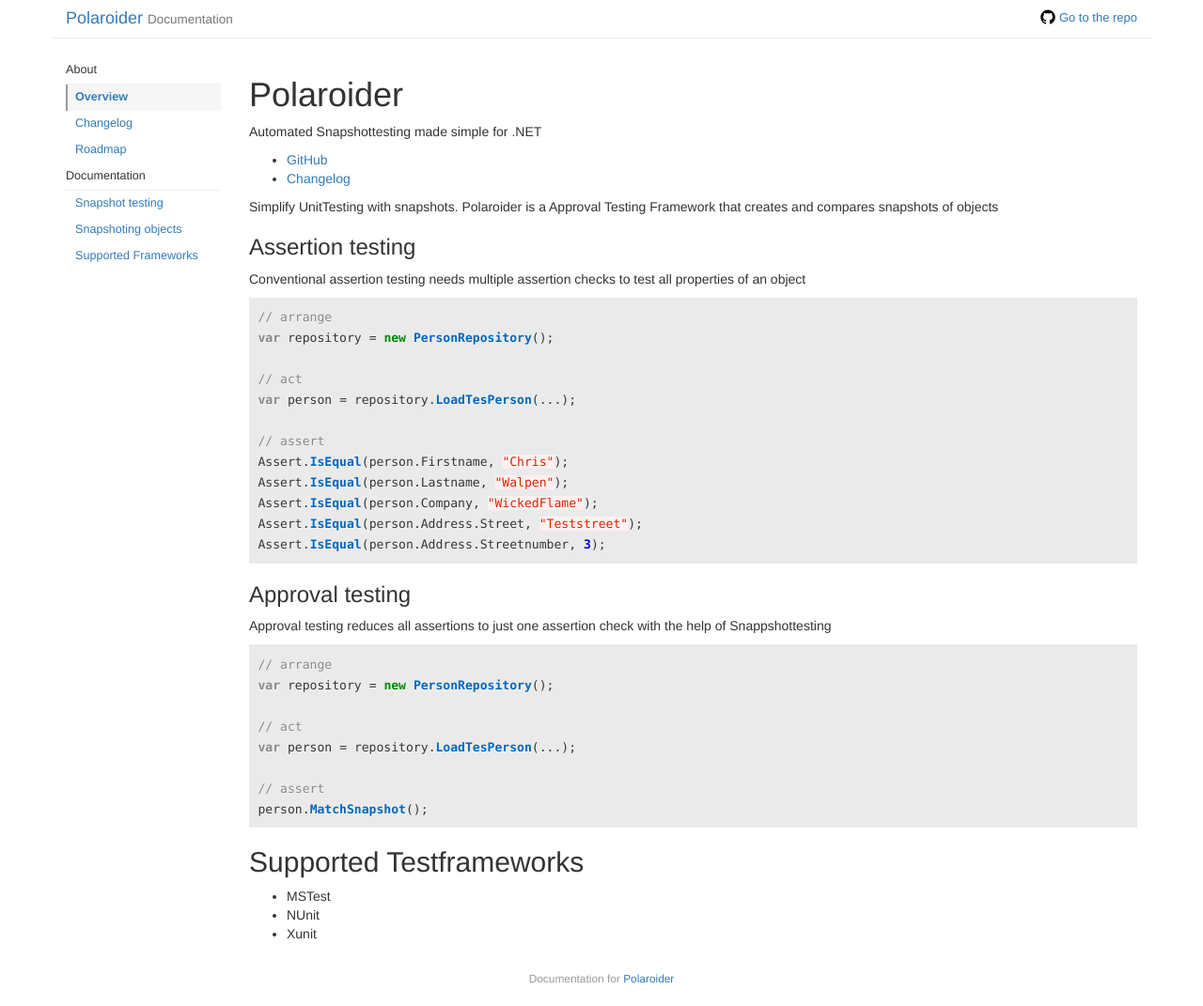
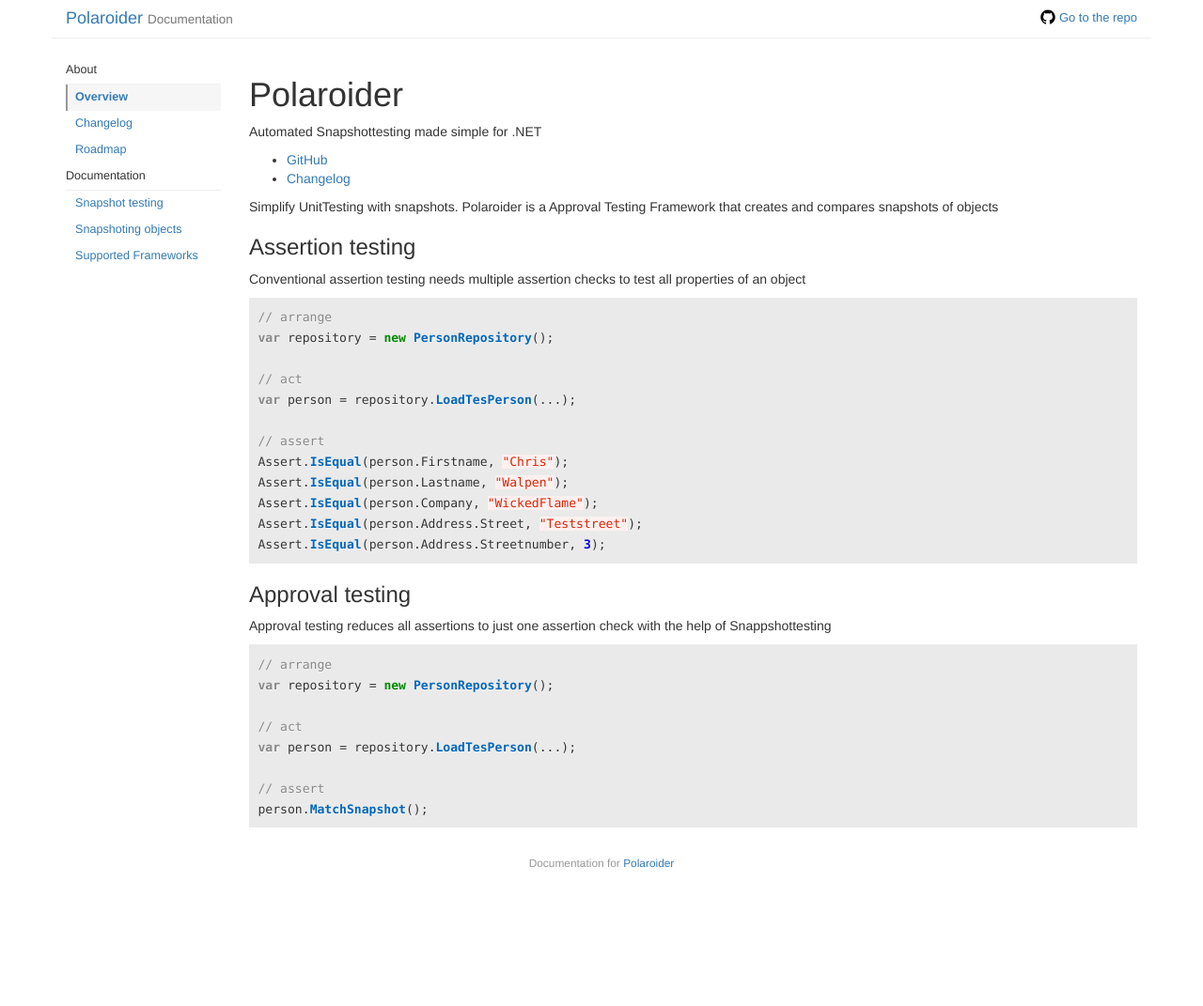
Before and after one commit to WickedFlame/Polaroider, a Jekyll site: the page built from docs/index.md, in a window 1280 px wide. Shown: the whole page at 94% size. Built offline with Jekyll 4.4.1, drawn with Linux system fonts in a browser that asks for light colours; our own code applies the rules of GitHub Pages for plain Markdown files; after the commit the page ends 948 px from its top, so only the background shows below that.

Commit message:
Simple fixes of the docs

````diff
--- a/docs/_includes/navigation.html
+++ b/docs/_includes/navigation.html
@@ -5,8 +5,8 @@
     <li {% if page.url == "/roadmap.html" %}class="active"{% endif %}><a href="{{ site.baseurl }}/roadmap">Roadmap</a></li>
     <li class="nav-header">Documentation</li>
     <li {% if page.url == "/api.html" %}class="active"{% endif %}><a href="{{ site.baseurl }}/api">Snapshot testing</a></li>
-    <li {% if page.url == "/objects.html" %}class="active"{% endif %}><a href="{{ site.baseurl }}/api">Snapshoting objects</a></li>
-    <li {% if page.url == "/frameworks.html" %}class="active"{% endif %}><a href="{{ site.baseurl }}/fremeworks">Supported Frameworks</a></li>
+    <li {% if page.url == "/objects.html" %}class="active"{% endif %}><a href="{{ site.baseurl }}/objects">Snapshoting objects</a></li>
+    <li {% if page.url == "/frameworks.html" %}class="active"{% endif %}><a href="{{ site.baseurl }}/frameworks">Supported Frameworks</a></li>
 
 
     <!-- <li class="nav-header">How-To</li>
--- a/docs/index.md
+++ b/docs/index.md
@@ -40,8 +40,3 @@ var person = repository.LoadTesPerson(...);
 // assert
 person.MatchSnapshot();
 ```
-
-## Supported Testframeworks
-- MSTest
-- NUnit
-- Xunit
````
Also changed, not shown: docs/frameworks.md (+1 -1 lines), docs/objects.md (+1 -1 lines).
